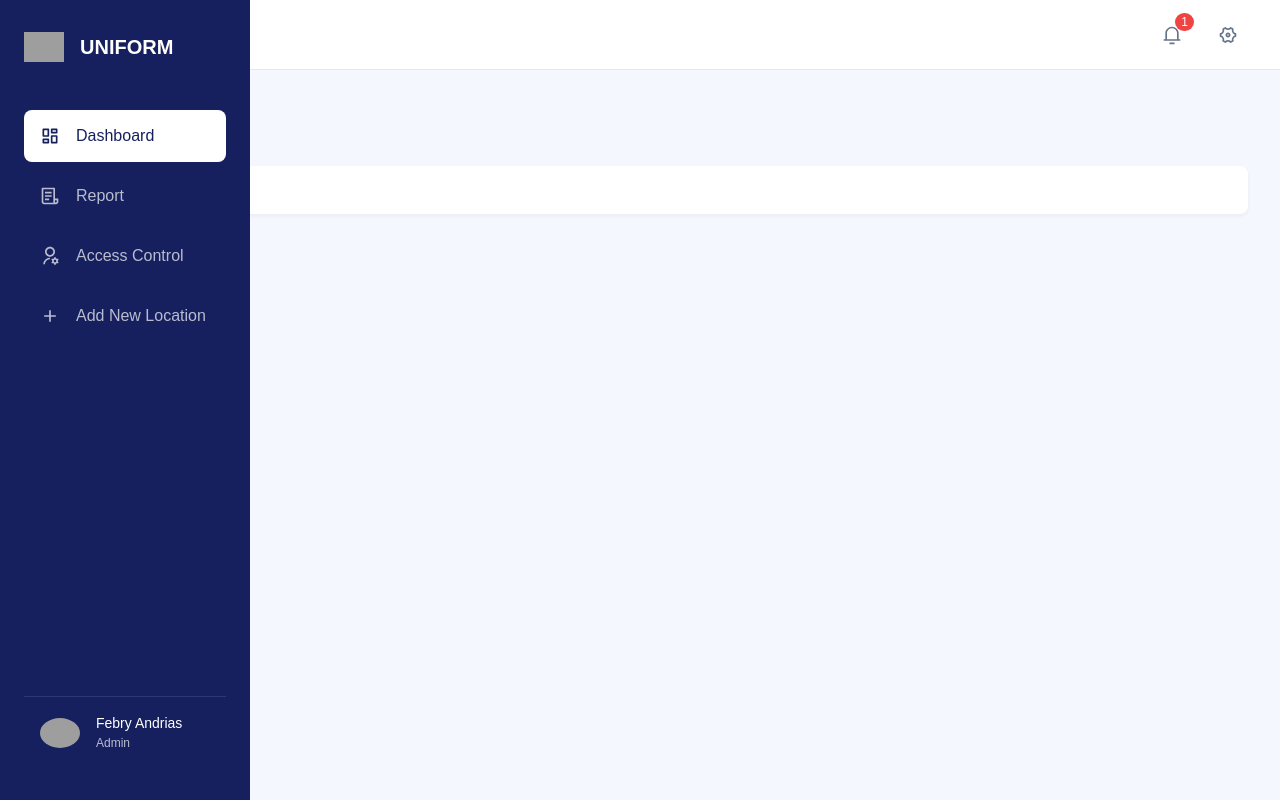
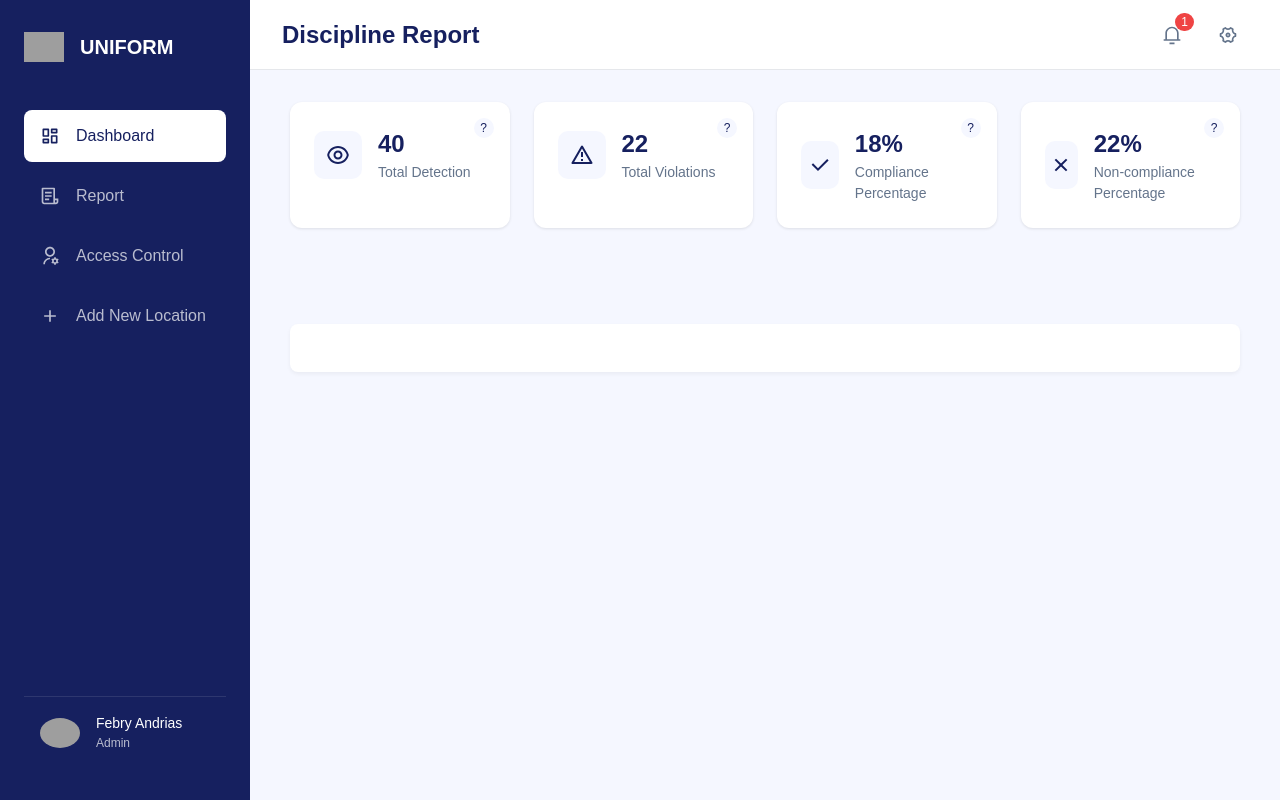
Before and after one commit to AbdurrahmanFaris-Rizqullah/Uniform-Detection-Campus, a Next.js app: page /dashboard in a window 1280 px wide. Built offline with nearby package versions, Linux system fonts and the light colour scheme; grey boxes are pictures that could not be loaded.

Commit message:
feat(card repord): add card report dashboard

```diff
--- /dev/null
+++ b/app/components/dashboard/Stats/StatsCard.js
@@ -0,0 +1,23 @@
+import styles from './stats.module.css';
+
+export default function StatsCard({ title, value, icon: Icon, info }) {
+  return (
+    <div className={styles.card}>
+      <div className={styles.content}>
+        <div className={styles.icon}>
+          <Icon size={24} />
+        </div>
+        <div className={styles.info}>
+          <h3>{value}</h3>
+          <p>{title}</p>
+        </div>
+      </div>
+      {info && (
+        <div className={styles.tooltip}>
+          <span>?</span>
+          <div className={styles.tooltipText}>{info}</div>
+        </div>
+      )}
+    </div>
+  );
+}
--- /dev/null
+++ b/app/components/dashboard/Stats/stats.module.css
@@ -0,0 +1,72 @@
+.card {
+  background: white;
+  border-radius: 12px;
+  padding: 1.5rem;
+  box-shadow: 0 1px 3px rgba(0,0,0,0.1);
+  position: relative;
+}
+
+.content {
+  display: flex;
+  align-items: center;
+  gap: 1rem;
+}
+
+.icon {
+  width: 48px;
+  height: 48px;
+  border-radius: 10px;
+  background-color: #F5F7FF;
+  color: #16205F;
+  display: flex;
+  align-items: center;
+  justify-content: center;
+}
+
+.info h3 {
+  font-size: 1.5rem;
+  font-weight: 600;
+  color: #16205F;
+  margin: 0;
+}
+
+.info p {
+  color: #64748B;
+  font-size: 0.875rem;
+  margin: 0;
+}
+
+.tooltip {
+  position: absolute;
+  top: 1rem;
+  right: 1rem;
+  width: 20px;
+  height: 20px;
+  border-radius: 50%;
+  background: #F5F7FF;
+  color: #16205F;
+  display: flex;
+  align-items: center;
+  justify-content: center;
+  cursor: pointer;
+  font-size: 0.75rem;
+}
+
+.tooltipText {
+  display: none;
+  position: absolute;
+  right: 0;
+  top: 100%;
+  background: white;
+  padding: 0.5rem;
+  border-radius: 4px;
+  box-shadow: 0 2px 4px rgba(0,0,0,0.1);
+  width: 200px;
+  font-size: 0.75rem;
+  color: #64748B;
+  z-index: 10;
+}
+
+.tooltip:hover .tooltipText {
+  display: block;
+}
--- a/app/dashboard/dashboard.module.css
+++ b/app/dashboard/dashboard.module.css
@@ -1,7 +1,6 @@
 .container {
   display: flex;
   min-height: 100vh;
-  background-color: #F5F7FF;
 }
 
 .sidebar {
@@ -13,6 +12,9 @@
 
 .main {
   flex: 1;
+  margin-left: 250px; /* Sesuaikan dengan lebar sidebar */
+  background-color: #F5F7FF;
+  min-height: 100vh;
   display: flex;
   flex-direction: column;
 }
@@ -28,7 +30,7 @@
 }
 
 .content {
-  padding: 2rem;
+  padding: 2rem 2.5rem;
   display: flex;
   flex-direction: column;
   gap: 2rem;
@@ -38,6 +40,7 @@
   display: grid;
   grid-template-columns: repeat(4, 1fr);
   gap: 1.5rem;
+  margin-bottom: 2rem;
 }
 
 .charts {
--- a/app/dashboard/page.js
+++ b/app/dashboard/page.js
@@ -2,7 +2,36 @@
 
 import Sidebar from '../components/layouts/Sidebar';
 import Header from '../components/layouts/Header';
+import StatsCard from '../components/dashboard/Stats/StatsCard';
+import { RiEyeLine, RiAlertLine, RiCheckLine, RiCloseLine } from 'react-icons/ri';
 import styles from './dashboard.module.css';
+
+const statsData = [
+	{
+		title: 'Total Detection',
+		value: '40',
+		icon: RiEyeLine,
+		info: 'Total number of uniform detections today',
+	},
+	{
+		title: 'Total Violations',
+		value: '22',
+		icon: RiAlertLine,
+		info: 'Number of uniform violations detected',
+	},
+	{
+		title: 'Compliance Percentage',
+		value: '18%',
+		icon: RiCheckLine,
+		info: 'Percentage of students following uniform rules',
+	},
+	{
+		title: 'Non-compliance Percentage',
+		value: '22%',
+		icon: RiCloseLine,
+		info: 'Percentage of students violating uniform rules',
+	},
+];
 
 export default function DashboardPage() {
 	return (
@@ -12,7 +41,9 @@ export default function DashboardPage() {
 				<Header />
 				<div className={styles.content}>
 					<div className={styles.stats}>
-            {/* Stats cards */}
+						{statsData.map((stat, index) => (
+							<StatsCard key={index} {...stat} />
+						))}
 					</div>
 
 					<div className={styles.charts}>
--- a/package.json
+++ b/package.json
@@ -9,8 +9,10 @@
     "lint": "next lint"
   },
   "dependencies": {
+    "chart.js": "^4.5.0",
     "next": "15.4.2",
     "react": "19.1.0",
+    "react-chartjs-2": "^5.3.0",
     "react-dom": "19.1.0",
     "react-icons": "^5.5.0"
   },
```
Also changed, not shown: 1 other file (tests, documents, lock files or other folders). Lines whose indentation alone changed are shown as unchanged.
